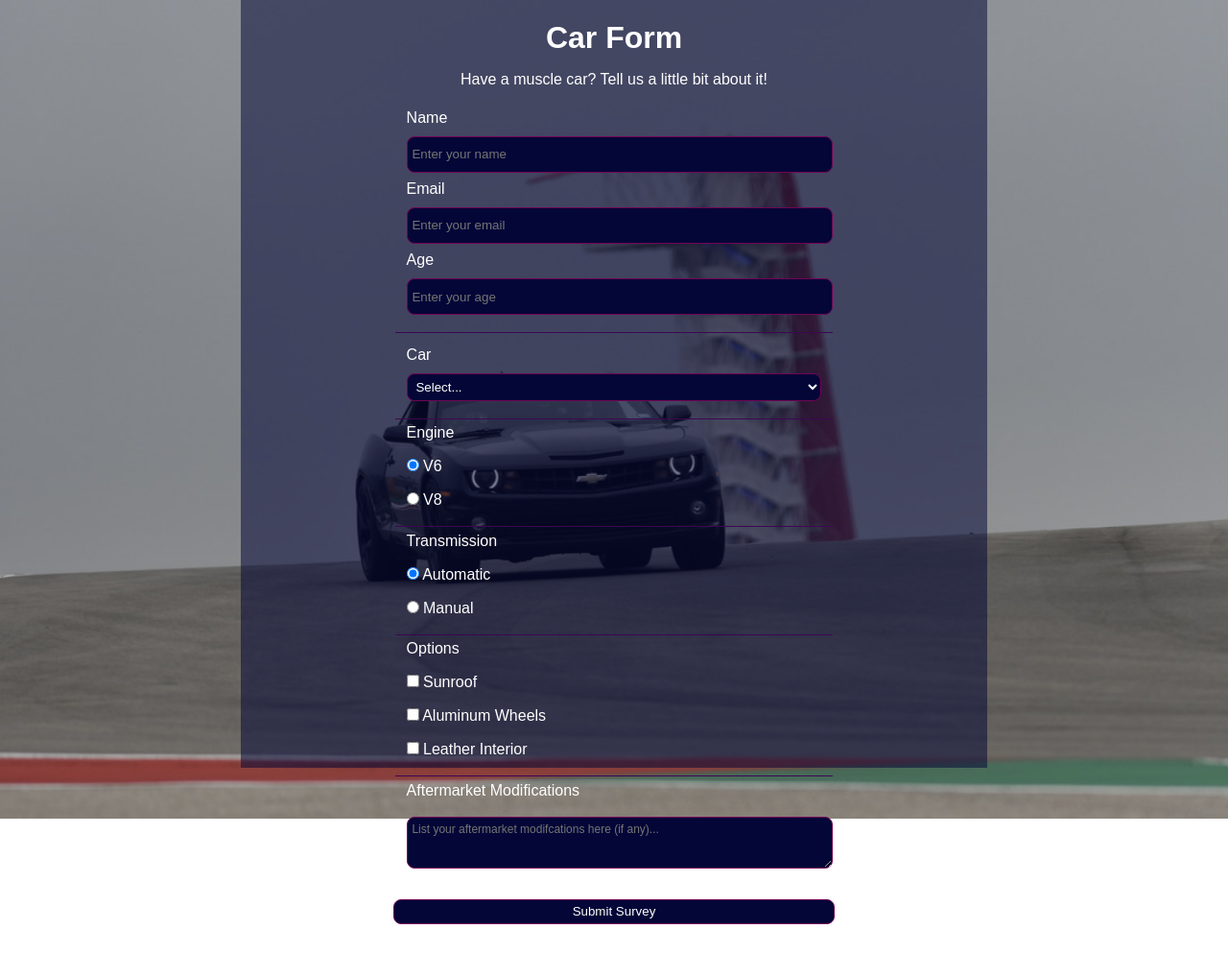
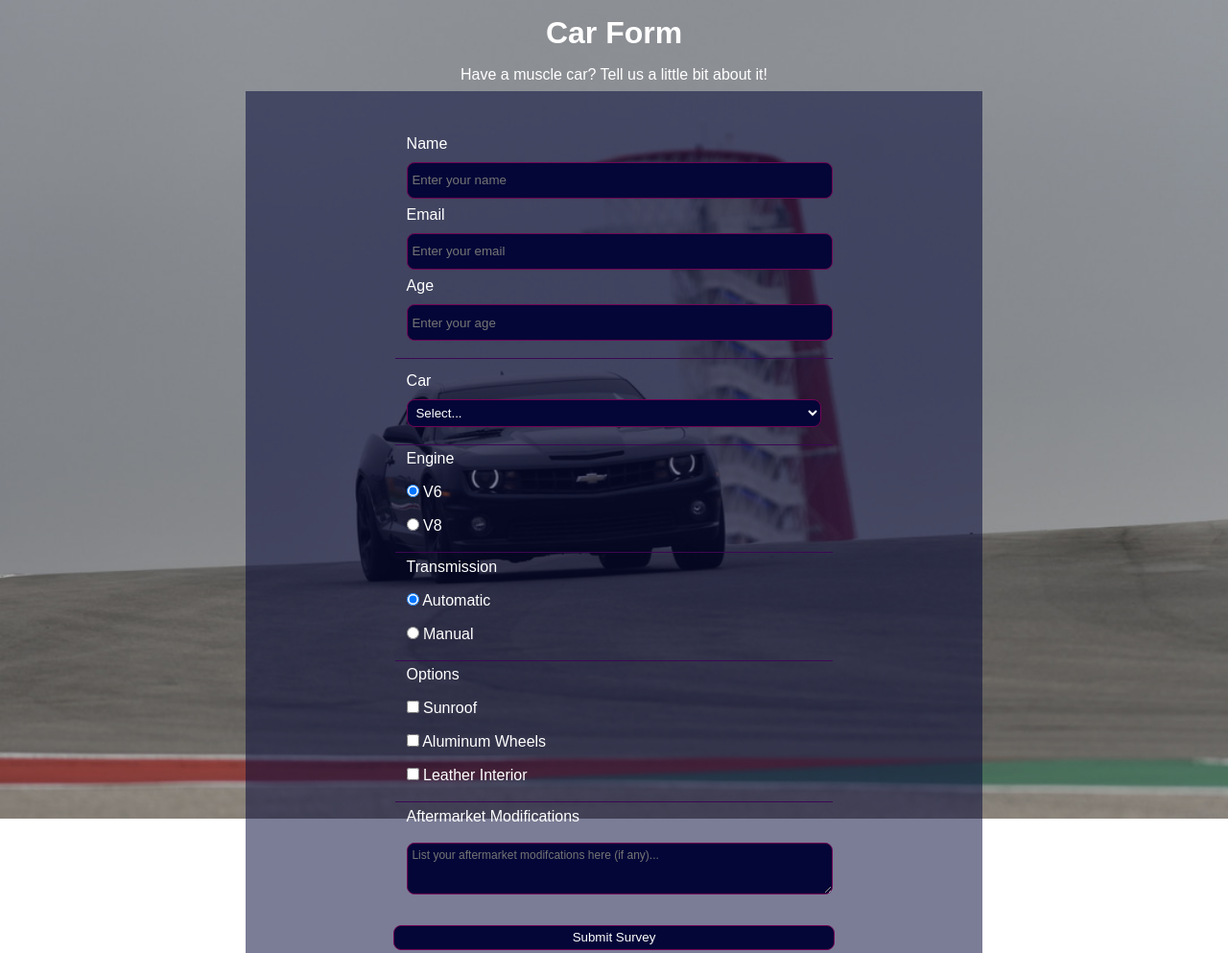
Before and after one commit to bytorbrynden/MyFCCProjects, a plain HTML site: page responsive_web_design/survey_form/index.html in a window 1280 px wide. Shown: the top 993 px of the page at 96% size. Before the commit the page ends 963 px from the top, so only its background shows below. Drawn offline with Linux system fonts and the light colour scheme.

Commit message:
Moved heading out of container
Doesn't look as nice but follows the outline of the example project.

```diff
--- a/responsive_web_design/survey_form/index.html
+++ b/responsive_web_design/survey_form/index.html
@@ -9,11 +9,11 @@
         <link rel="stylesheet" href="styles.css" />
     </head>
     <body>
+        <div class="heading">
+            <h1 id="title">Car Form</h1>
+            <p id="description">Have a muscle car? Tell us a little bit about it!</p>
+        </div>
         <div class="container">
-            <div class="heading">
-                <h1 id="title">Car Form</h1>
-                <p id="description">Have a muscle car? Tell us a little bit about it!</p>
-            </div>
             <form id="survey-form" method="POST" action="">
                 <fieldset>
                     <label id="name-label" for="name">Name <input id="name" type="text" placeholder="Enter your name" required></label>
--- a/responsive_web_design/survey_form/styles.css
+++ b/responsive_web_design/survey_form/styles.css
@@ -30,10 +30,10 @@ body {
 
 .container {
     margin: 0 auto;
-    padding: 5px;
+    padding: 2rem 0;
 
     width: 60%;
-    height: calc(100% - 10px); /* Set height to 100% of parent, minus 10px to account for the padding we added. */
+    /*height: calc(100% - 10px);*/ /* Set height to 100% of parent, minus 10px to account for the padding we added. */
 
     /* background-color: rgba(255, 255, 255, 0.35); */
     background-color: var(--backgroundColorTrans);
```
